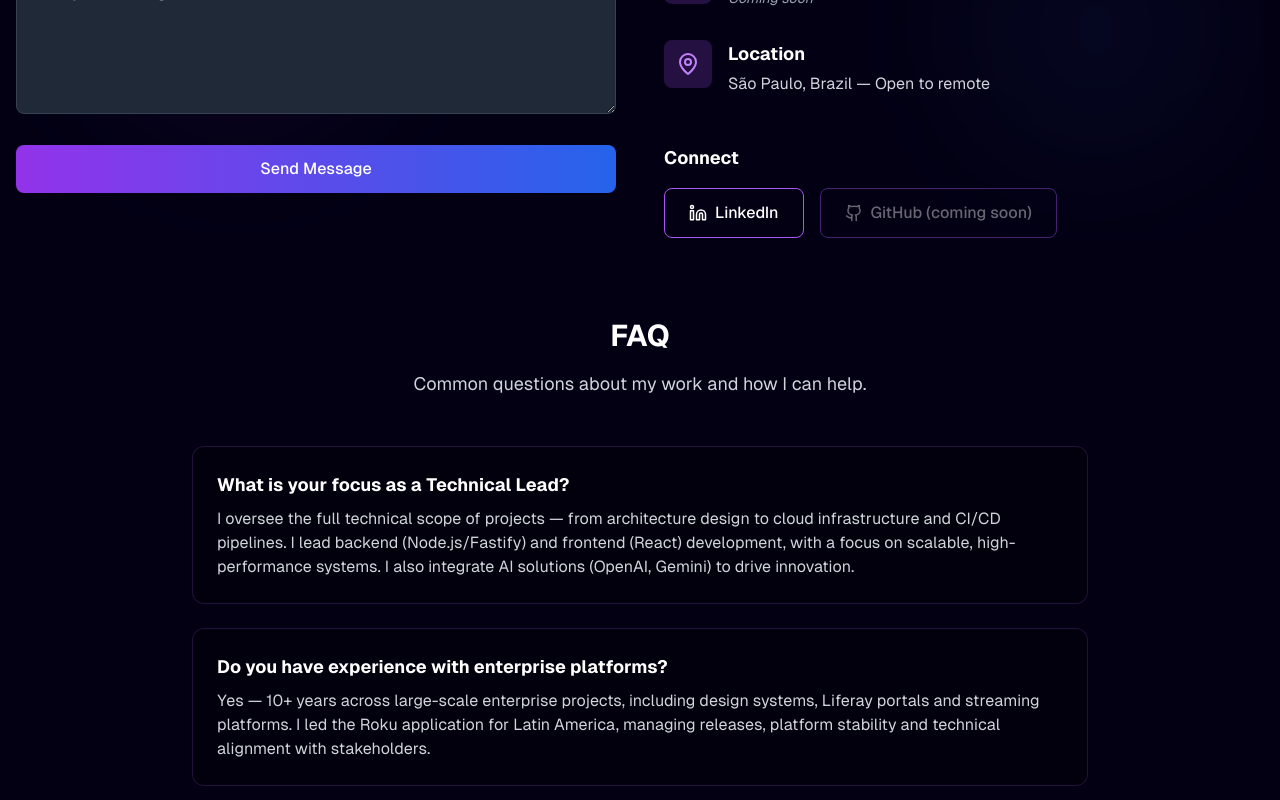
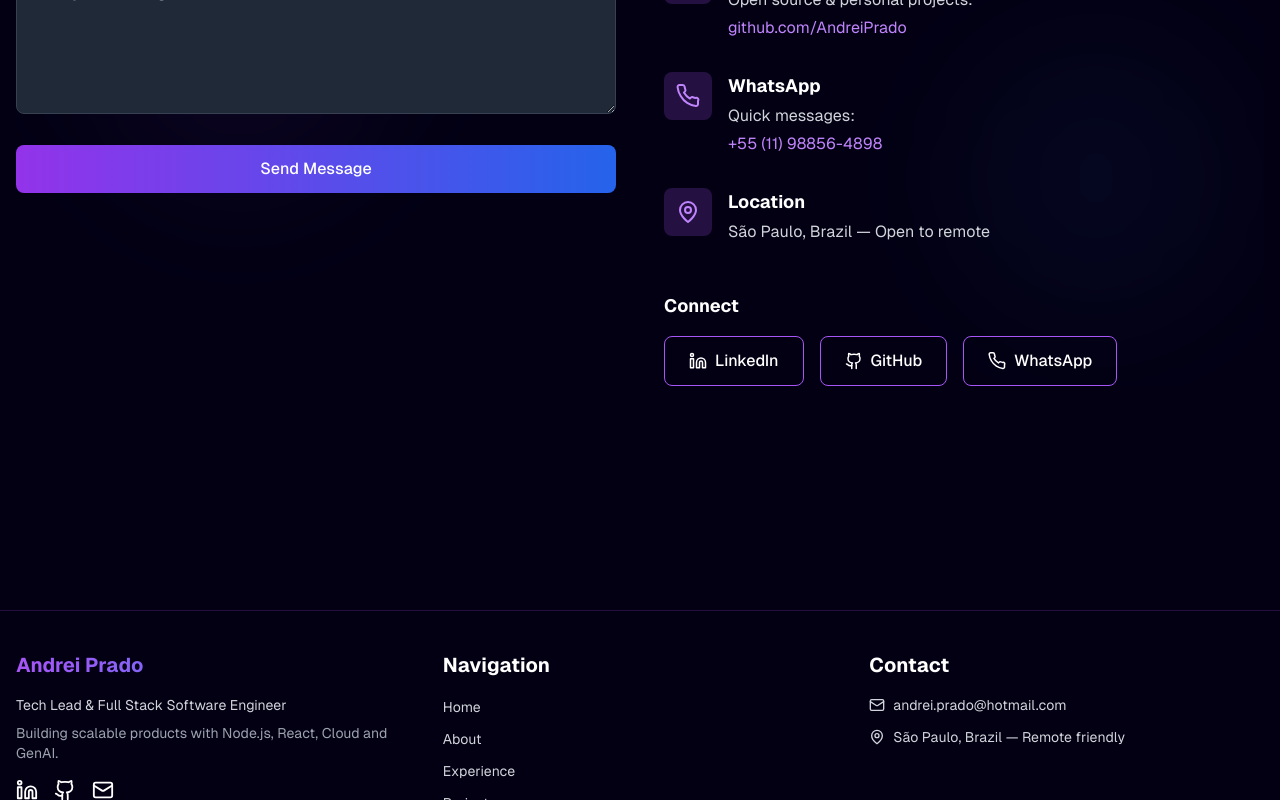
Before and after one commit to AndreiPrado/portifolio-app, a Next.js app: page /contato in a window 1280 px wide. Shown: the part 800-1600 px from the top of the page. Built offline with nearby package versions, Linux system fonts and the light colour scheme.

Commit message:
Adjust contact infos

```diff
--- a/src/app/components/Footer.tsx
+++ b/src/app/components/Footer.tsx
@@ -36,6 +36,18 @@ export default function Footer() {
                   <path d="M16 8a6 6 0 0 1 6 6v7h-4v-7a2 2 0 0 0-2-2 2 2 0 0 0-2 2v7h-4v-7a6 6 0 0 1 6-6z"></path>
                   <rect x="2" y="9" width="4" height="12"></rect>
                   <circle cx="4" cy="4" r="2"></circle>
+                </svg>
+              </a>
+              <a
+                href="https://github.com/AndreiPrado"
+                target="_blank"
+                rel="noopener noreferrer"
+                className="text-white hover:text-purple-500 transition-colors"
+                aria-label="GitHub"
+              >
+                <svg xmlns="http://www.w3.org/2000/svg" width="22" height="22" viewBox="0 0 24 24" fill="none" stroke="currentColor" strokeWidth="2" strokeLinecap="round" strokeLinejoin="round">
+                  <path d="M15 22v-4a4.8 4.8 0 0 0-1-3.5c3 0 6-2 6-5.5.08-1.25-.27-2.48-1-3.5.28-1.15.28-2.35 0-3.5 0 0-1 0-3 1.5-2.64-.5-5.36-.5-8 0C6 2 5 2 5 2c-.3 1.15-.3 2.35 0 3.5A5.403 5.403 0 0 0 4 9c0 3.5 3 5.5 6 5.5-.39.49-.68 1.05-.85 1.65-.17.6-.22 1.23-.15 1.85v4" />
+                  <path d="M9 18c-4.51 2-5-2-7-2" />
                 </svg>
               </a>
               <a
--- a/src/app/contato/page.tsx
+++ b/src/app/contato/page.tsx
@@ -126,7 +126,7 @@ export default function Contact() {
                 </div>
               </div>
 
-              {/* GitHub placeholder */}
+              {/* GitHub */}
               <div className="flex items-start gap-4">
                 <div className="w-12 h-12 rounded-lg bg-purple-500/20 flex items-center justify-center shrink-0">
                   <svg xmlns="http://www.w3.org/2000/svg" width="24" height="24" viewBox="0 0 24 24" fill="none" stroke="currentColor" strokeWidth="2" strokeLinecap="round" strokeLinejoin="round" className="text-purple-400">
@@ -135,8 +135,37 @@ export default function Contact() {
                   </svg>
                 </div>
                 <div>
-                  <h3 className="text-lg font-bold text-white mb-1">GitHub</h3>
-                  <p className="text-gray-400 text-sm italic">Coming soon</p>
+                  <h3 className="text-lg font-bold text-white mb-1">{contact.info.github.label}</h3>
+                  <p className="text-gray-300 mb-1">{contact.info.github.description}</p>
+                  <a
+                    href={contact.info.github.href}
+                    target="_blank"
+                    rel="noopener noreferrer"
+                    className="text-purple-400 hover:text-purple-300 transition-colors"
+                  >
+                    {contact.info.github.value}
+                  </a>
+                </div>
+              </div>
+
+              {/* WhatsApp */}
+              <div className="flex items-start gap-4">
+                <div className="w-12 h-12 rounded-lg bg-purple-500/20 flex items-center justify-center shrink-0">
+                  <svg xmlns="http://www.w3.org/2000/svg" width="24" height="24" viewBox="0 0 24 24" fill="none" stroke="currentColor" strokeWidth="2" strokeLinecap="round" strokeLinejoin="round" className="text-purple-400">
+                    <path d="M22 16.92v3a2 2 0 0 1-2.18 2 19.79 19.79 0 0 1-8.63-3.07A19.5 19.5 0 0 1 4.69 12 19.79 19.79 0 0 1 1.62 3.38 2 2 0 0 1 3.62 1h3a2 2 0 0 1 2 1.72c.127.96.361 1.903.7 2.81a2 2 0 0 1-.45 2.11L7.91 8.6a16 16 0 0 0 6 6l.96-.96a2 2 0 0 1 2.11-.45c.907.339 1.85.573 2.81.7A2 2 0 0 1 22 16.92z" />
+                  </svg>
+                </div>
+                <div>
+                  <h3 className="text-lg font-bold text-white mb-1">{contact.info.whatsapp.label}</h3>
+                  <p className="text-gray-300 mb-1">{contact.info.whatsapp.description}</p>
+                  <a
+                    href={contact.info.whatsapp.href}
+                    target="_blank"
+                    rel="noopener noreferrer"
+                    className="text-purple-400 hover:text-purple-300 transition-colors"
+                  >
+                    {contact.info.whatsapp.value}
+                  </a>
                 </div>
               </div>
 
@@ -173,37 +202,37 @@ export default function Contact() {
                   LinkedIn
                 </a>
 
-                <span className="button-secondary flex items-center gap-2 opacity-40 cursor-not-allowed">
+                <a
+                  href="https://github.com/AndreiPrado"
+                  target="_blank"
+                  rel="noopener noreferrer"
+                  className="button-secondary flex items-center gap-2"
+                >
                   <svg xmlns="http://www.w3.org/2000/svg" width="18" height="18" viewBox="0 0 24 24" fill="none" stroke="currentColor" strokeWidth="2" strokeLinecap="round" strokeLinejoin="round">
                     <path d="M15 22v-4a4.8 4.8 0 0 0-1-3.5c3 0 6-2 6-5.5.08-1.25-.27-2.48-1-3.5.28-1.15.28-2.35 0-3.5 0 0-1 0-3 1.5-2.64-.5-5.36-.5-8 0C6 2 5 2 5 2c-.3 1.15-.3 2.35 0 3.5A5.403 5.403 0 0 0 4 9c0 3.5 3 5.5 6 5.5-.39.49-.68 1.05-.85 1.65-.17.6-.22 1.23-.15 1.85v4" />
                     <path d="M9 18c-4.51 2-5-2-7-2" />
                   </svg>
-                  GitHub (coming soon)
-                </span>
+                  GitHub
+                </a>
+
+                <a
+                  href="https://wa.me/5511988564898"
+                  target="_blank"
+                  rel="noopener noreferrer"
+                  className="button-secondary flex items-center gap-2"
+                >
+                  <svg xmlns="http://www.w3.org/2000/svg" width="18" height="18" viewBox="0 0 24 24" fill="none" stroke="currentColor" strokeWidth="2" strokeLinecap="round" strokeLinejoin="round">
+                    <path d="M22 16.92v3a2 2 0 0 1-2.18 2 19.79 19.79 0 0 1-8.63-3.07A19.5 19.5 0 0 1 4.69 12 19.79 19.79 0 0 1 1.62 3.38 2 2 0 0 1 3.62 1h3a2 2 0 0 1 2 1.72c.127.96.361 1.903.7 2.81a2 2 0 0 1-.45 2.11L7.91 8.6a16 16 0 0 0 6 6l.96-.96a2 2 0 0 1 2.11-.45c.907.339 1.85.573 2.81.7A2 2 0 0 1 22 16.92z" />
+                  </svg>
+                  WhatsApp
+                </a>
               </div>
             </div>
           </div>
         </div>
       </section>
 
-      {/* FAQ Section */}
-      <section className="mb-20">
-        <div className="text-center mb-12">
-          <h2 className="heading-md mb-4 text-white">FAQ</h2>
-          <p className="body-text text-gray-300 max-w-3xl mx-auto">
-            Common questions about my work and how I can help.
-          </p>
-        </div>
 
-        <div className="max-w-4xl mx-auto space-y-6">
-          {contact.faq.map((item) => (
-            <div key={item.question} className="card p-6">
-              <h3 className="text-lg font-bold text-white mb-2">{item.question}</h3>
-              <p className="text-gray-300">{item.answer}</p>
-            </div>
-          ))}
-        </div>
-      </section>
     </div>
   );
 }
--- a/src/app/data/content.ts
+++ b/src/app/data/content.ts
@@ -91,6 +91,18 @@ export const siteContent = {
         value: "linkedin.com/in/andrei-prado",
         href: "https://www.linkedin.com/in/andrei-prado",
       },
+      github: {
+        label: "GitHub",
+        description: "Open source & personal projects:",
+        value: "github.com/AndreiPrado",
+        href: "https://github.com/AndreiPrado",
+      },
+      whatsapp: {
+        label: "WhatsApp",
+        description: "Quick messages:",
+        value: "+55 (11) 98856-4898",
+        href: "https://wa.me/5511988564898",
+      },
       location: {
         label: "Location",
         value: "São Paulo, Brazil — Open to remote",
```
